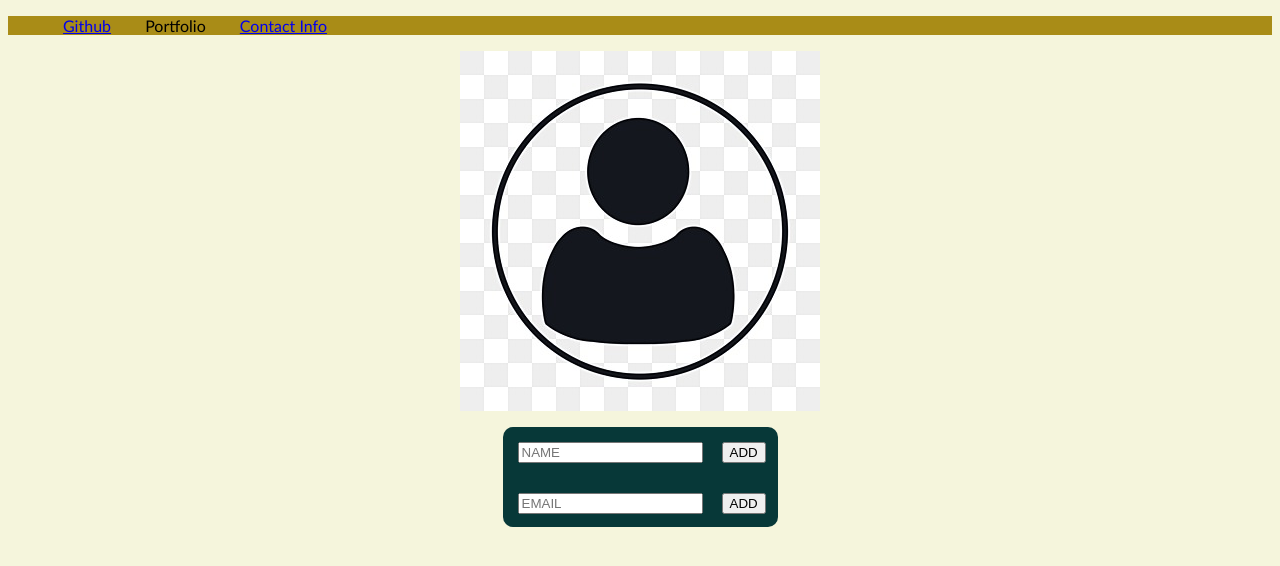
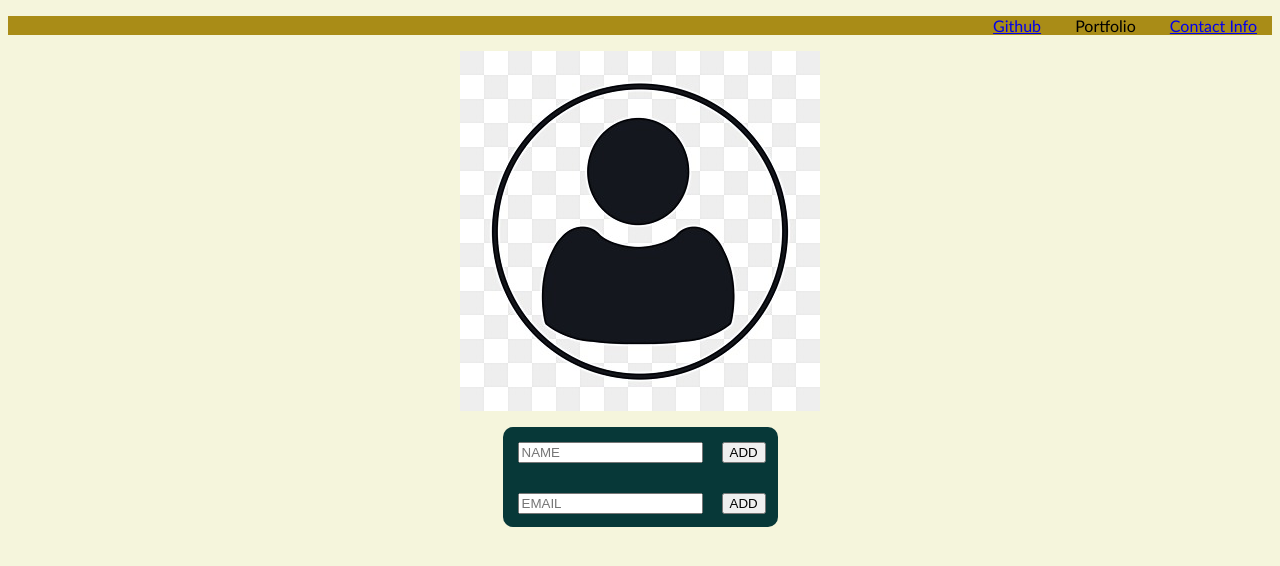
Before and after one commit to jacob-kachmarek/contact-info, a plain HTML site: page index.html in a window 1280 px wide. Drawn offline with Linux system fonts and the light colour scheme.

Commit message:
added styling to nav tag and moved font family to body

```diff
--- a/assets/style.css
+++ b/assets/style.css
@@ -1,21 +1,25 @@
 body {
+    position: relative;
     background-color: beige;
+    font-family: 'Trebuchet MS', 'Lucida Sans Unicode', 'Lucida Grande', 'Lucida Sans', Arial, sans-serif;
 }
 header {
     background-color: rgb(169, 140, 23);
-    font-family: 'Trebuchet MS', 'Lucida Sans Unicode', 'Lucida Grande', 'Lucida Sans', Arial, sans-serif;
 }
 
-ul li {
+li {
     display: inline;
     margin: 15px;
+}
+
+nav {
+    text-align: right;
 }
 
 img {
     display: block;
     margin-left: auto;
     margin-right: auto;
-
 }
 
 .input {
@@ -26,7 +30,6 @@ img {
     margin-left: auto;
     margin-right: auto;
     border-radius: 10px;
-
 }
 
 input {
```
